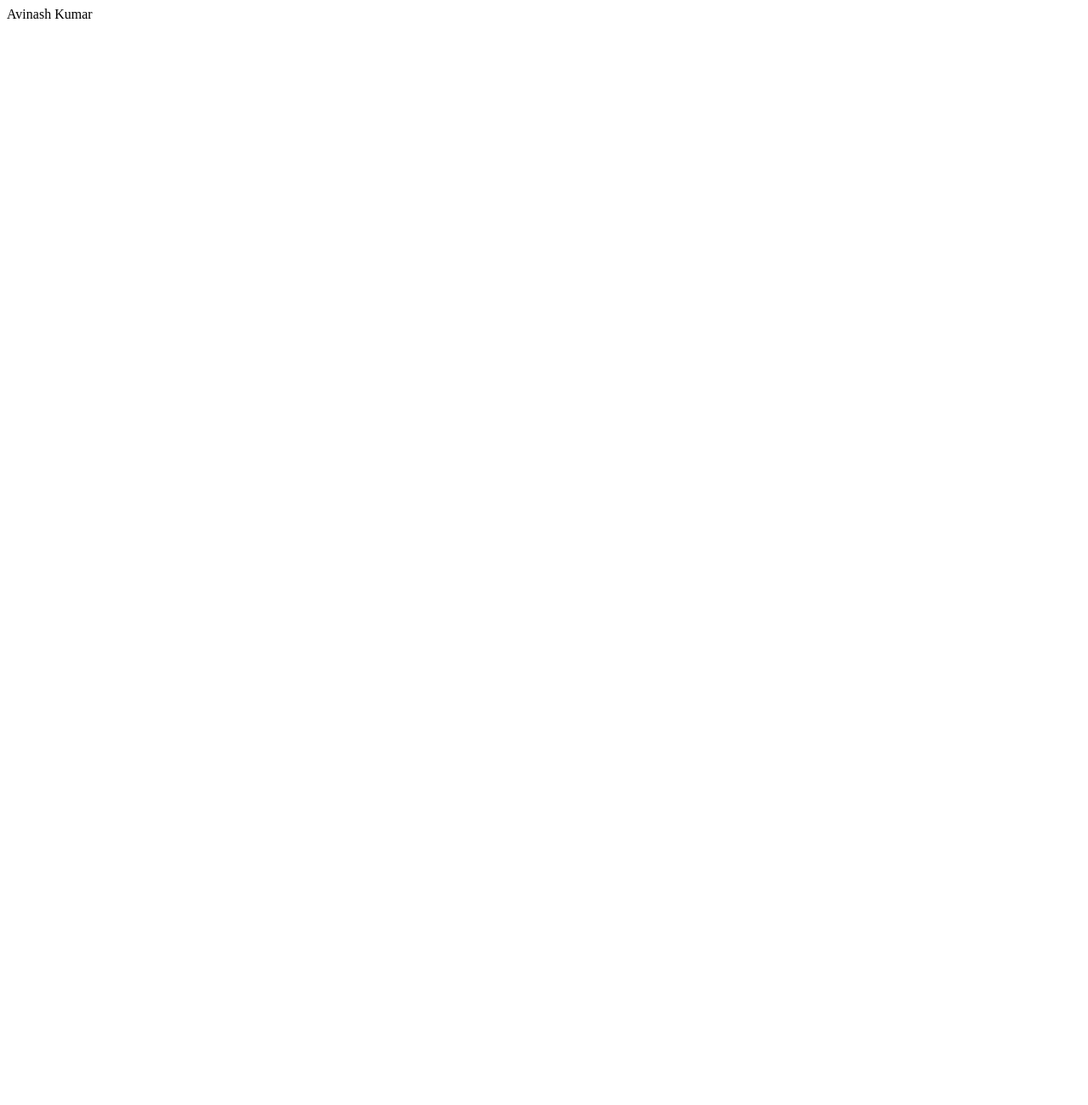
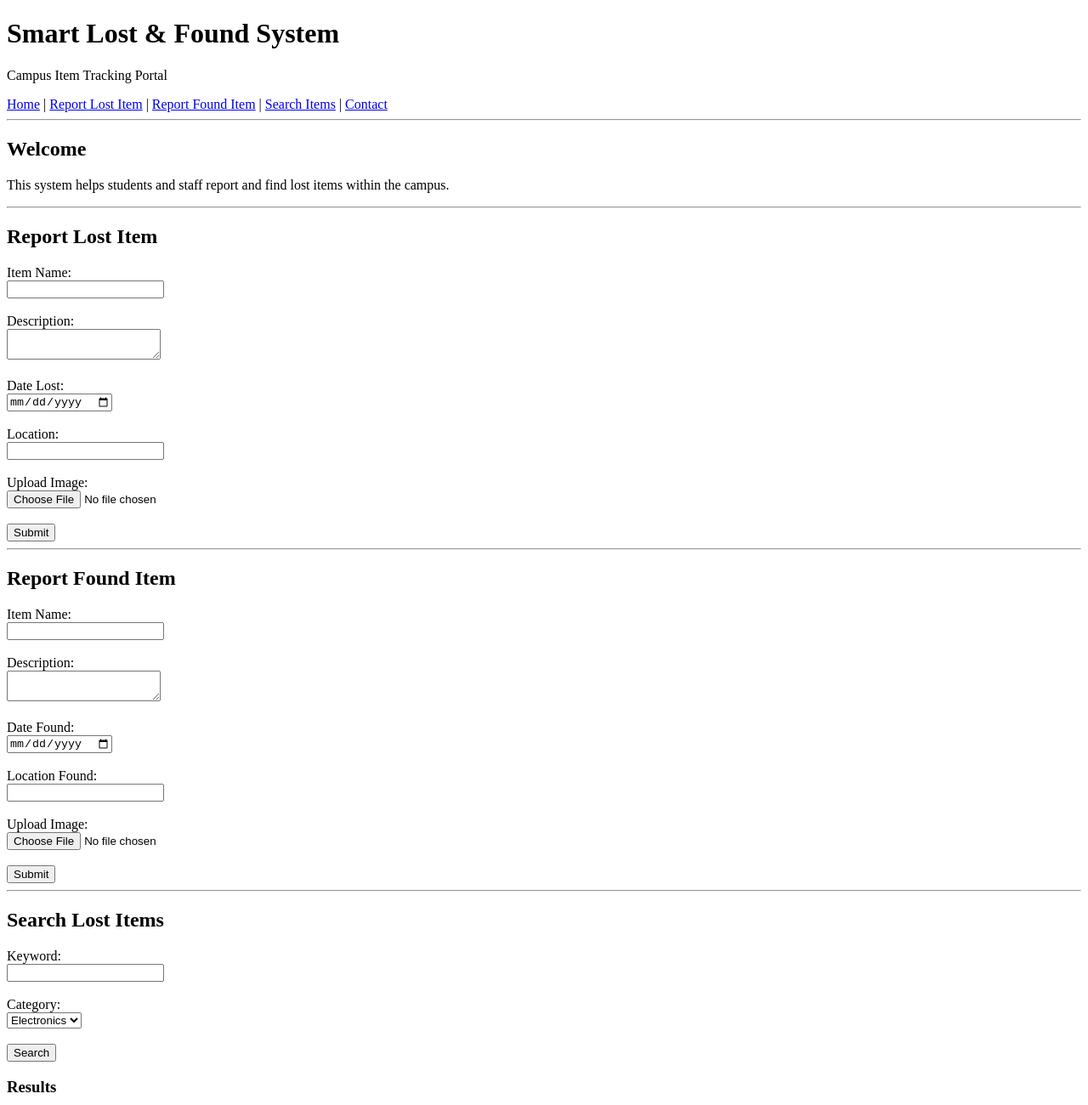
Before and after one commit to Esmartavi/Smart-Lost-and-Found-System-in-Campus, a plain HTML site: page index.html in a window 1280 px wide. Shown: the top 1300 px of the page at 85% size. Before the commit the page ends 800 px from the top, so only its background shows below. Drawn offline with Linux system fonts and the light colour scheme.

Commit message:
structure

```diff
--- a/index.html
+++ b/index.html
@@ -1 +1,136 @@
-<p>Avinash Kumar</p>
+<!DOCTYPE html>
+<html lang="en">
+<head>
+    <meta charset="UTF-8">
+    <meta name="viewport" content="width=device-width, initial-scale=1.0">
+    <title>Document</title>
+</head>
+<body>
+    <!-- Header -->
+    <header>
+        <h1>Smart Lost & Found System</h1>
+        <p>Campus Item Tracking Portal</p>
+    </header>
+
+    <!-- Navigation Bar -->
+    <nav>
+        <a href="#">Home</a> |
+        <a href="#report">Report Lost Item</a> |
+        <a href="#found">Report Found Item</a> |
+        <a href="#search">Search Items</a> |
+        <a href="#contact">Contact</a>
+    </nav>
+
+    <hr>
+
+    <!-- Home Section -->
+    <section id="home">
+        <h2>Welcome</h2>
+        <p>This system helps students and staff report and find lost items within the campus.</p>
+    </section>
+
+    <hr>
+
+    <!-- Report Lost Item -->
+    <section id="report">
+        <h2>Report Lost Item</h2>
+        <form>
+            <label>Item Name:</label><br>
+            <input type="text" name="item_name"><br><br>
+
+            <label>Description:</label><br>
+            <textarea name="description"></textarea><br><br>
+
+            <label>Date Lost:</label><br>
+            <input type="date" name="date_lost"><br><br>
+
+            <label>Location:</label><br>
+            <input type="text" name="location"><br><br>
+
+            <label>Upload Image:</label><br>
+            <input type="file"><br><br>
+
+            <button type="submit">Submit</button>
+        </form>
+    </section>
+
+    <hr>
+
+    <!-- Report Found Item -->
+    <section id="found">
+        <h2>Report Found Item</h2>
+        <form>
+            <label>Item Name:</label><br>
+            <input type="text"><br><br>
+
+            <label>Description:</label><br>
+            <textarea></textarea><br><br>
+
+            <label>Date Found:</label><br>
+            <input type="date"><br><br>
+
+            <label>Location Found:</label><br>
+            <input type="text"><br><br>
+
+            <label>Upload Image:</label><br>
+            <input type="file"><br><br>
+
+            <button type="submit">Submit</button>
+        </form>
+    </section>
+
+    <hr>
+
+    <!-- Search Section -->
+    <section id="search">
+        <h2>Search Lost Items</h2>
+        <form>
+            <label>Keyword:</label><br>
+            <input type="text"><br><br>
+
+            <label>Category:</label><br>
+            <select>
+                <option>Electronics</option>
+                <option>Clothing</option>
+                <option>ID Cards</option>
+                <option>Books</option>
+                <option>Others</option>
+            </select><br><br>
+
+            <button type="submit">Search</button>
+        </form>
+
+        <h3>Results</h3>
+        <ul>
+            <li>Black Wallet - Lost near Library</li>
+            <li>Blue Backpack - Found in Cafeteria</li>
+        </ul>
+    </section>
+
+    <hr>
+
+    <!-- Contact Section -->
+    <section id="contact">
+        <h2>Contact Us</h2>
+        <form>
+            <label>Name:</label><br>
+            <input type="text"><br><br>
+
+            <label>Email:</label><br>
+            <input type="email"><br><br>
+
+            <label>Message:</label><br>
+            <textarea></textarea><br><br>
+
+            <button type="submit">Send</button>
+        </form>
+    </section>
+
+    <hr>
+
+    <!-- Footer -->
+    <footer>
+        <p>&copy; 2026 Smart Lost & Found System | Campus Project</p>
+    </footer>
+</body>
+</html>
```
